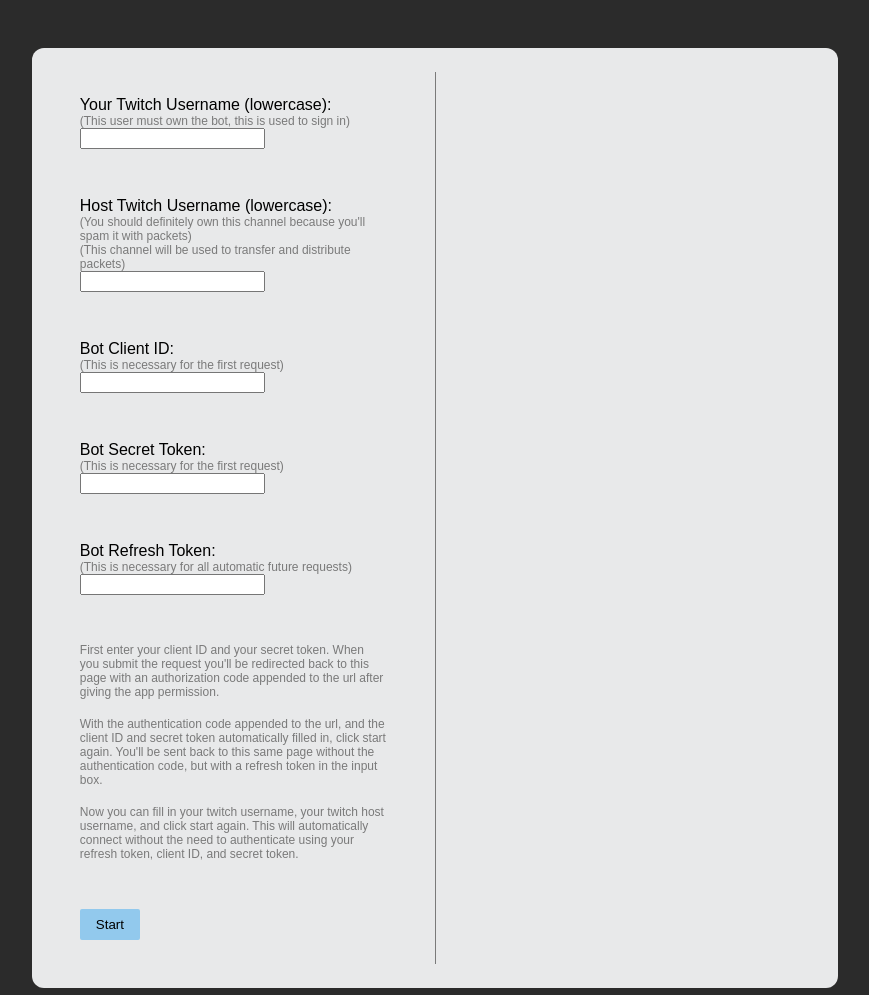
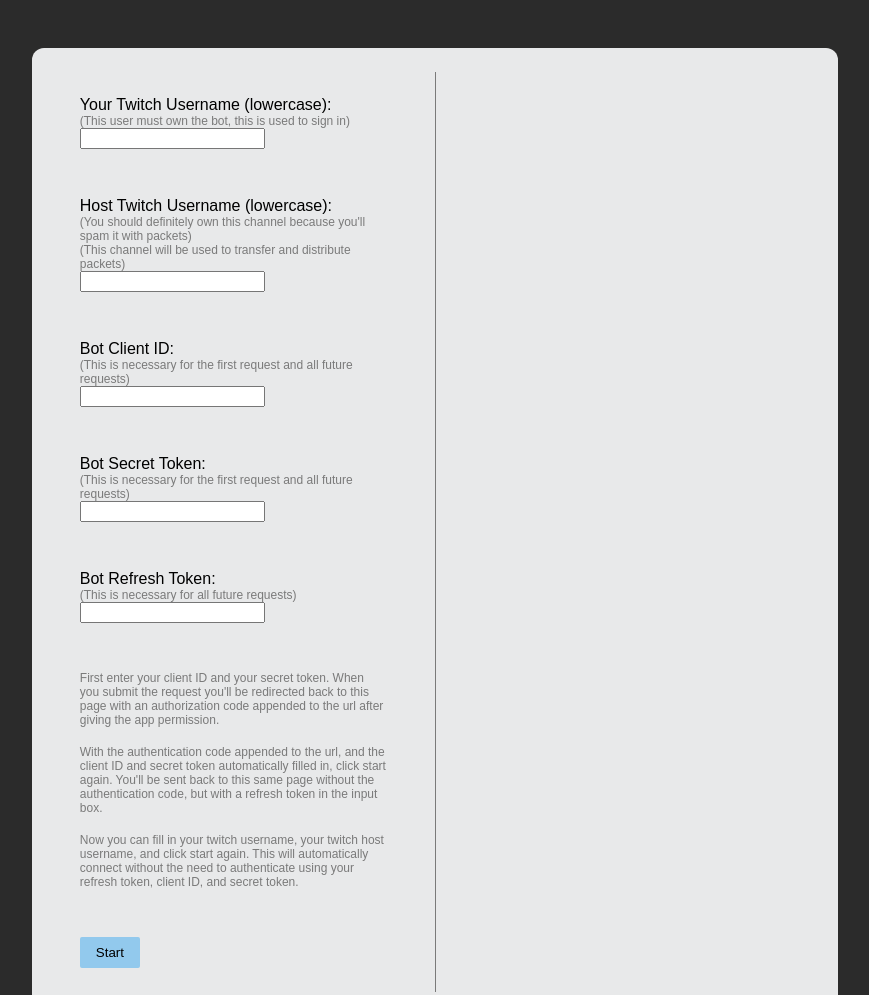
Before and after one commit to kujukuju/TwitchPackets, a website: page public/index.html in a window 1280 px wide. Shown: the top 995 px of the page, without its empty margins (205-1074 px from the left). Drawn offline with Linux system fonts and the light colour scheme.

Commit message:
clear up gray text comments

```diff
--- a/public/index.html
+++ b/public/index.html
@@ -46,17 +46,17 @@
             </div>
             <div style="padding:24px;">
                 <div>Bot Client ID:</div>
-                <div style="font-size:12px;color:#7a7a7a;">(This is necessary for the first request)</div>
+                <div style="font-size:12px;color:#7a7a7a;">(This is necessary for the first request and all future requests)</div>
                 <input type="text" id="client-id-input" />
             </div>
             <div style="padding:24px;">
                 <div>Bot Secret Token:</div>
-                <div style="font-size:12px;color:#7a7a7a;">(This is necessary for the first request)</div>
+                <div style="font-size:12px;color:#7a7a7a;">(This is necessary for the first request and all future requests)</div>
                 <input type="text" id="secret-token-input" />
             </div>
             <div style="padding:24px;">
                 <div>Bot Refresh Token:</div>
-                <div style="font-size:12px;color:#7a7a7a;">(This is necessary for all automatic future requests)</div>
+                <div style="font-size:12px;color:#7a7a7a;">(This is necessary for all future requests)</div>
                 <input type="text" id="refresh-token-input" />
             </div>
             <div style="padding:24px;">
```
